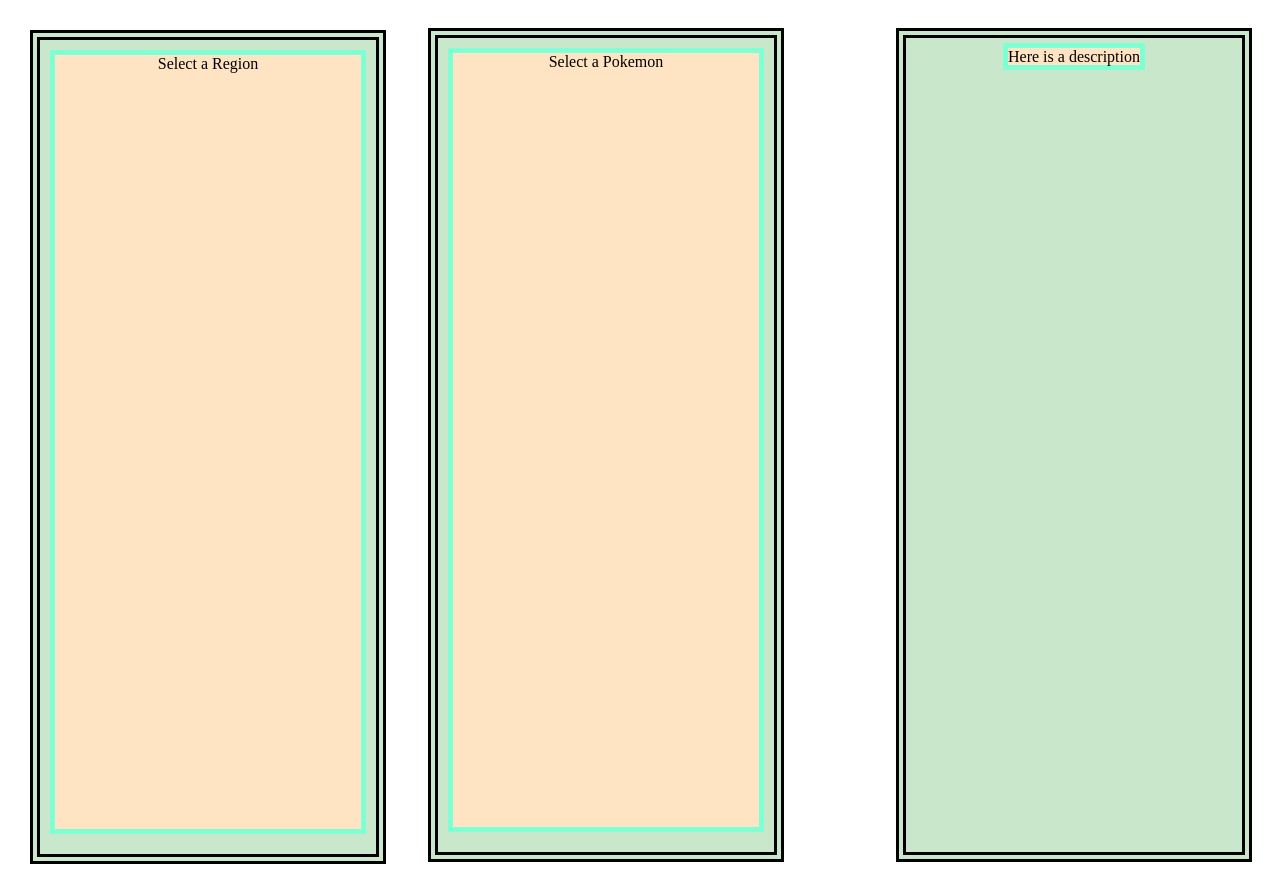
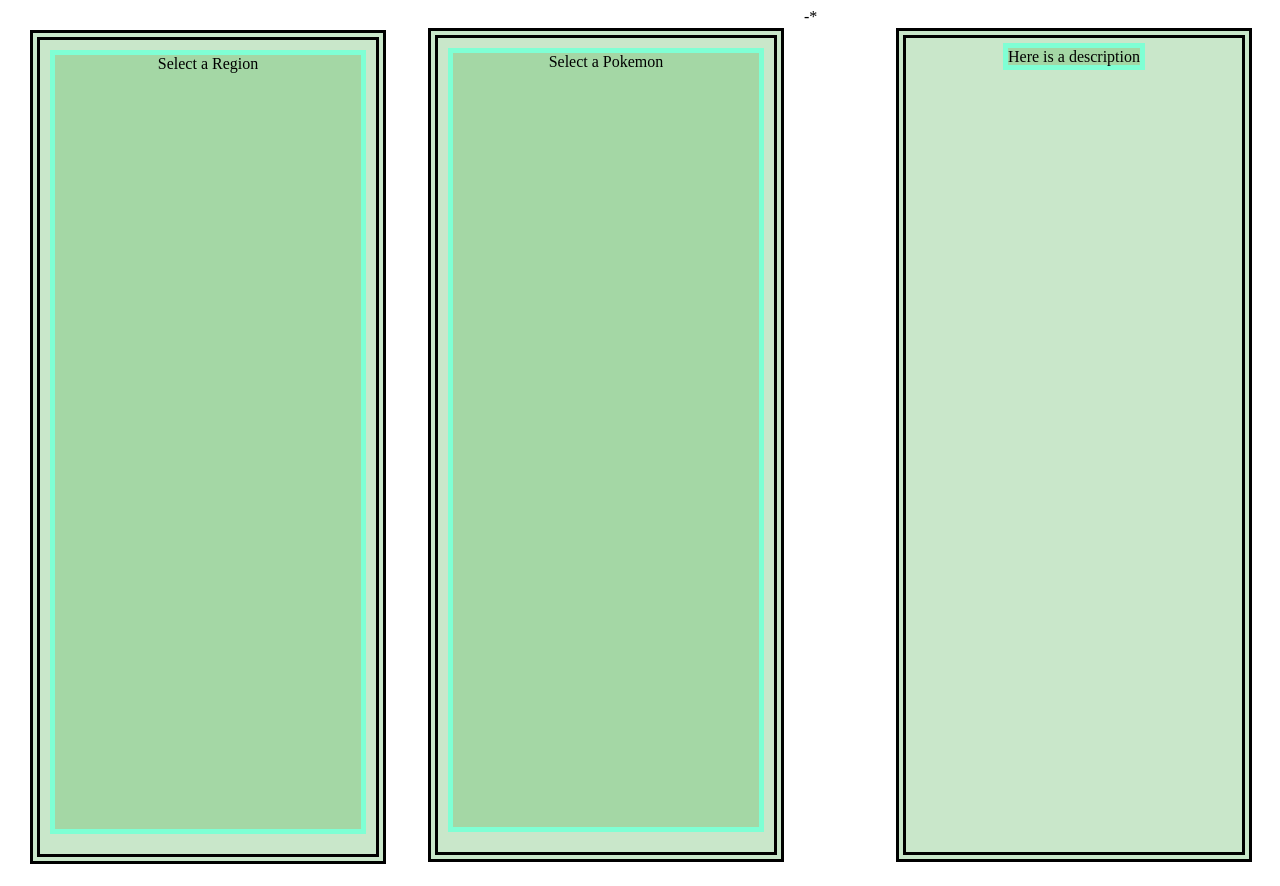
Before and after one commit to cath-ly/pokemon, a plain HTML site: page index.html in a window 1280 px wide. Drawn offline with nearby package versions, Linux system fonts and the light colour scheme; no server answers.

Commit message:
Update index.html

```diff
--- a/index.html
+++ b/index.html
@@ -1,3 +1,4 @@
+
 <DOCTYPE html>
 
     <html>
@@ -7,6 +8,7 @@
             span{
                 border:5px solid aquamarine;
                 background-color: bisque;
+                 background: rgba(76, 175, 80, 0.3)
                 }
             </style>
 
@@ -27,4 +29,4 @@
     <script src= "java.js"> </script>
 
         </body>
-    </html>
+    </html>-*
```
